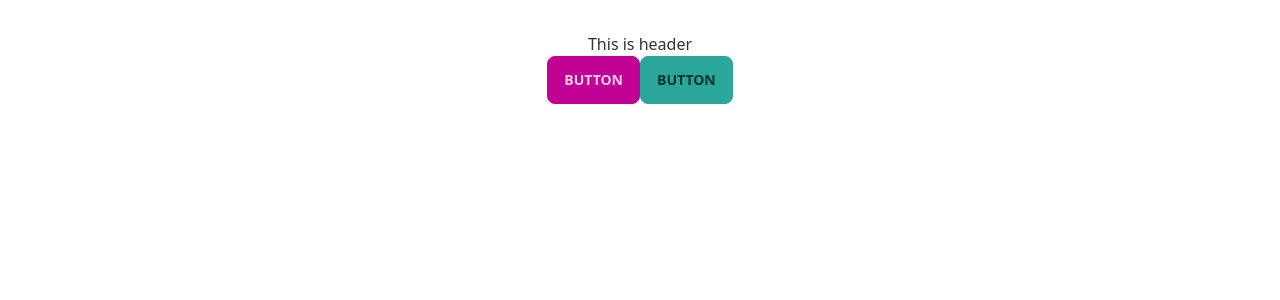
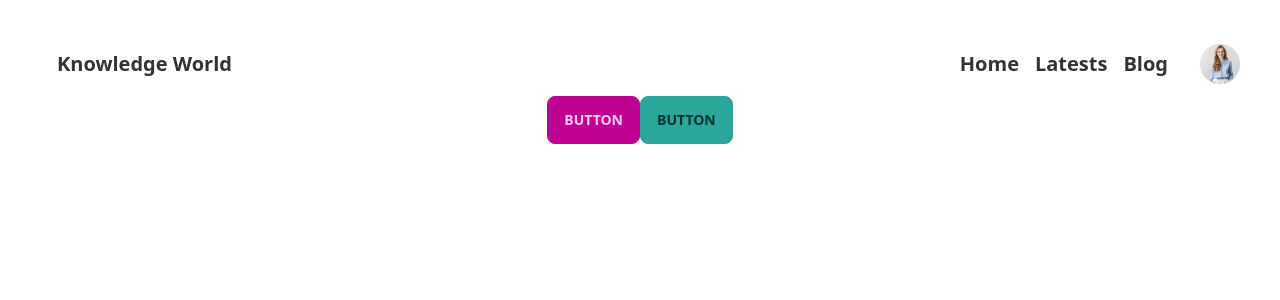
Before and after one commit to billal-fahmid/khowledge-caffe-assignment-8, a React (Vite) app: page / in a window 1280 px wide. Shown: the top 300 px of the page. Built offline with nearby package versions, Linux system fonts and the light colour scheme.

Commit message:
header done

```diff
--- a/src/components/Header/Header.jsx
+++ b/src/components/Header/Header.jsx
@@ -3,7 +3,27 @@ import React from 'react';
 const Header = () => {
     return (
         <div>
-            <h1>This is header</h1>
+            <div className="navbar bg-base-100">
+                <div className="flex-1">
+                    <a className="btn btn-ghost normal-case text-xl">Knowledge World</a>
+                </div>
+                 <ul className='mr-8 text-xl font-semibold gap-4'>
+                        <li ><a href="/home">Home</a></li>
+                        <li><a href="/latest">Latests</a></li>
+                        <li><a href="/blog">Blog</a></li>
+                    </ul>
+                <div className="flex gap-2">
+
+                    <div className="dropdown dropdown-end">
+
+                            <div className="w-10 rounded-full">
+                                <img src="icon.png" />
+                            </div>
+
+
+                    </div>
+                </div>
+            </div>
         </div>
     );
 };
```
Also changed, not shown: public/icon.png (renamed from src/assets/Ellipse 1.png).
